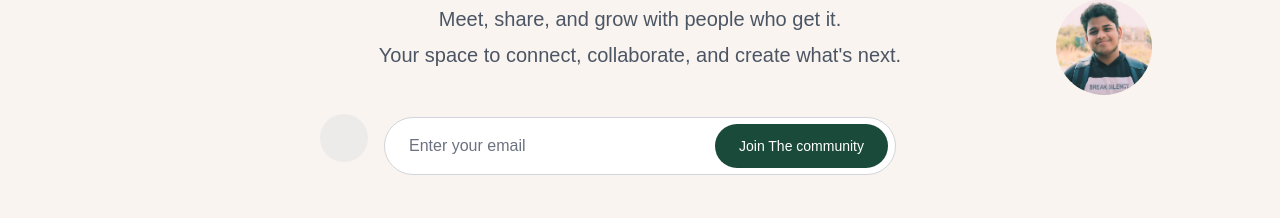
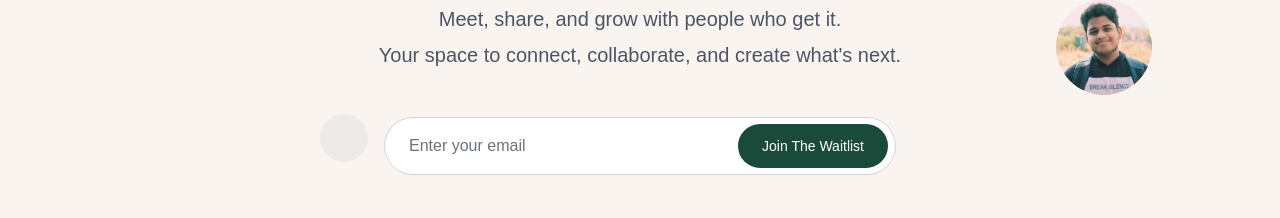
Before and after one commit to satvik9373/VisionCircle, a Next.js app: page / in a window 1280 px wide. Shown: the part 438-656 px from the top of the page. Built offline with nearby package versions, Linux system fonts and the light colour scheme; a web font is replaced by a local one.

Commit message:
Update HeroSection button text to 'Join The Waitlist'
Changed the call-to-action button label in HeroSection from 'Join The community' to 'Join The Waitlist' for clarity. Other changes are build artifacts and do not affect source code.

```diff
--- a/components/HeroSection.tsx
+++ b/components/HeroSection.tsx
@@ -83,7 +83,7 @@ export default function HeroSection() {
               type="submit"
               className="absolute right-2 top-1/2 transform -translate-y-1/2 px-6 py-3 bg-[#1a4a3a] text-white rounded-full font-medium hover:bg-[#0f3328] transition-colors duration-300 whitespace-nowrap text-sm"
             >
-              Join The community
+              Join The Waitlist
             </button>
           </form>
         </motion.div>
--- a/components/Navigation.tsx
+++ b/components/Navigation.tsx
@@ -1,7 +1,7 @@
 'use client'
 
 import { useState } from 'react'
-import { Home, Users, Layers, HelpCircle } from 'lucide-react'
+import { Home, Users, Layers, HelpCircle, Plus } from 'lucide-react'
 import WaitlistModal from './WaitlistModal'
 
 export default function Navigation() {
@@ -65,6 +65,13 @@ export default function Navigation() {
             <HelpCircle size={18} />
             <span className="text-xs font-medium">FAQ</span>
           </a>
+          <button
+            onClick={() => setIsWaitlistModalOpen(true)}
+            className="flex flex-col items-center space-y-1 text-[#1a4a3a] hover:text-[#0f3328] transition-colors"
+          >
+            <Plus size={18} />
+            <span className="text-xs font-medium">Waitlist</span>
+          </button>
         </div>
       </nav>
 
```
